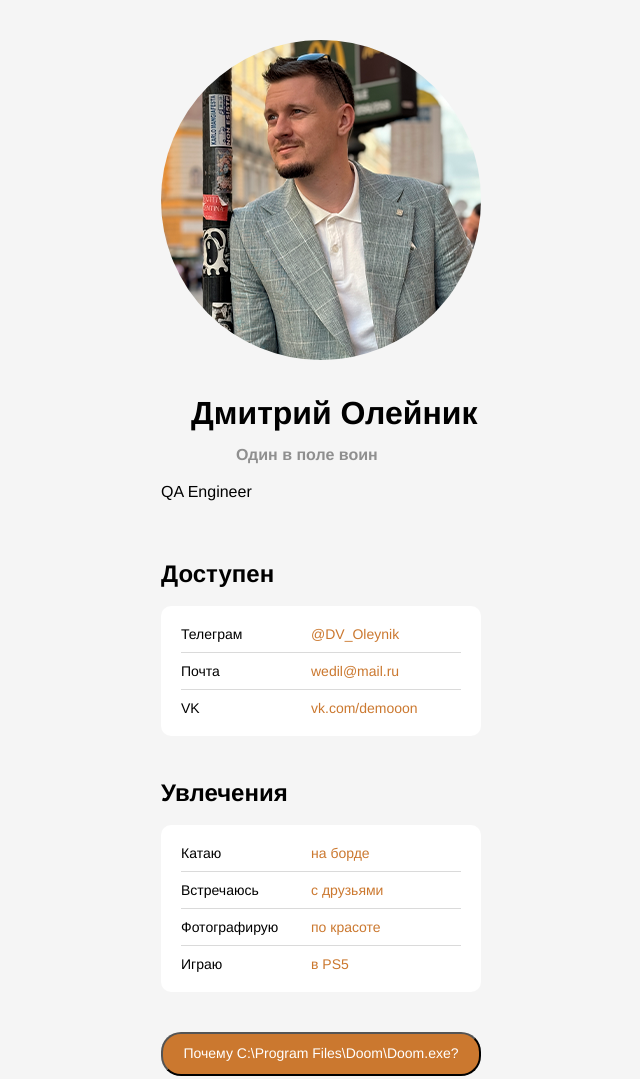
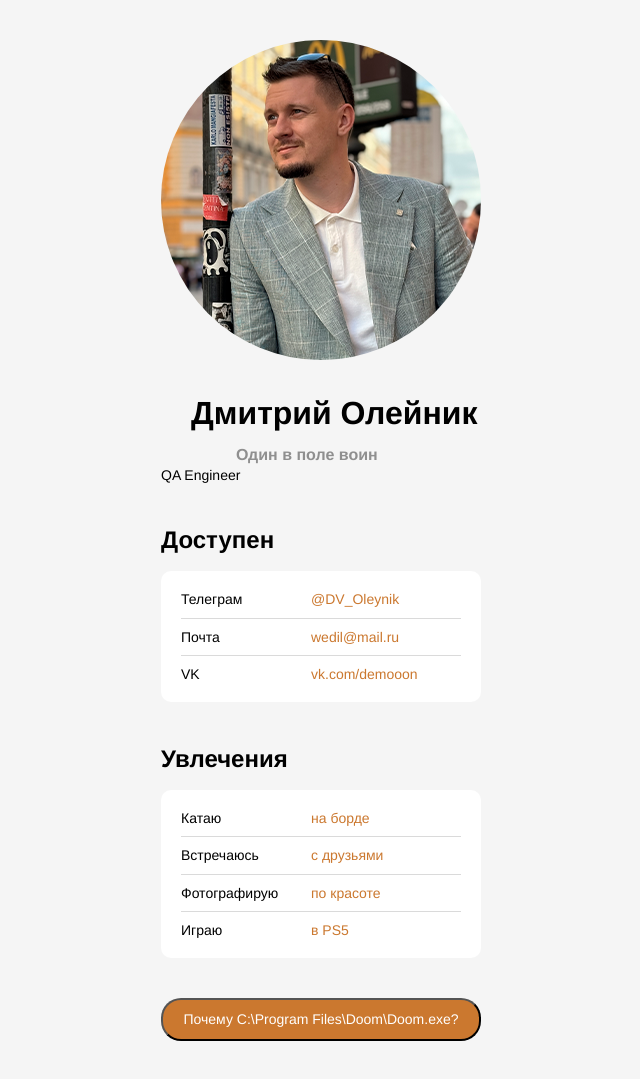
Before and after one commit to Dmitrii911/Dmitrii911.github.io, a plain HTML site: page index.html in a window 1280 px wide. Shown: the whole page, without its empty margins (319-959 px from the left). Drawn offline with Linux system fonts and the light colour scheme.

Commit message:
Update index.html

```diff
--- a/index.html
+++ b/index.html
@@ -14,7 +14,7 @@
       <img src="./avatar.png" alt="avatar" class="header__avatar" />
       <h1 class="header__title">Дмитрий Олейник</h1>
       <h3 class="header__subtitle">Один в поле воин</h3>
-      <p>QA Engineer</p>
+      <p class="links__title">QA Engineer</p>
     </header>
     <main>
       <section class="links">
```
